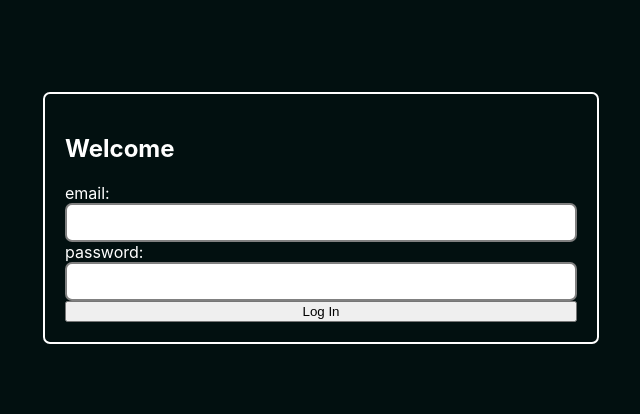
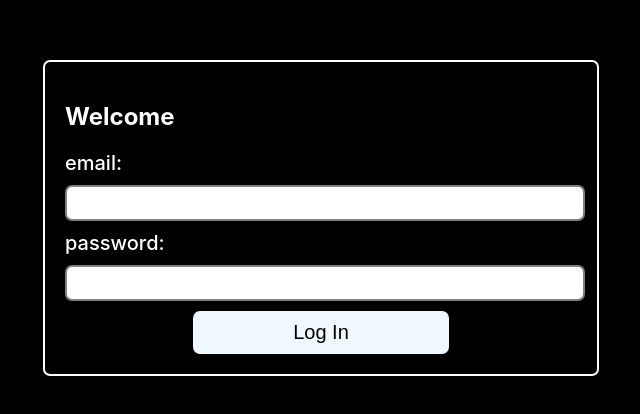
Before and after one commit to JaaacobR/social-media-app, a React (Create React App) app in the folder client/: page / in a window 1280 px wide. Shown: the part 182-596 px from the top of the page, without its empty margins (319-959 px from the left). Built offline with nearby package versions, Linux system fonts and the light colour scheme.

Commit message:
add styles to sing In

```diff
--- a/client/src/pages/SignIn/SignIn.css
+++ b/client/src/pages/SignIn/SignIn.css
@@ -1,7 +1,7 @@
 .main {
   width: 100vw;
   height: 100vh;
-  background-color: rgb(2, 16, 16);
+  background-color: rgb(0, 0, 0);
   display: flex;
   justify-content: center;
   align-items: center;
@@ -18,13 +18,34 @@ section#form {
   display: flex;
   flex-direction: column;
   justify-content: center;
+  align-items: center;
 }
 label {
   display: flex;
   flex-direction: column;
+  font-size: 20px;
+  font-weight: 500;
+  width: 100%;
 }
 input {
   border: 2px solid gray;
   border-radius: 7px;
+  margin: 10px 0;
+  font-size: 20px;
+  width: 100%;
+  height: 30px;
+}
+
+button {
+  width: 50%;
+  background-color: aliceblue;
+  color: black;
+  font-size: 20px;
+  border: none;
+  border-radius: 7px;
   padding: 10px;
+  cursor: pointer;
 }
+button:hover {
+  background-color: azure;
+}
--- a/client/src/pages/SignIn/SignIn.tsx
+++ b/client/src/pages/SignIn/SignIn.tsx
@@ -1,6 +1,6 @@
 import React, { useState } from "react";
 import "./SignIn.css";
-import { useApi } from "../../hooks";
+import { useApi } from "hooks";
 
 export const SignIn = () => {
   const [email, setEmail] = useState("");
--- a/client/src/services/Api/Api.ts
+++ b/client/src/services/Api/Api.ts
@@ -26,7 +26,7 @@ class ApiService {
       );
       console.log(res);
     } catch (err) {
-      throw new Error("Cannot sign in" + err);
+      console.log(err);
     }
   }
 }
```
Also changed, not shown: client/tsconfig.json (+12 -16 lines).
